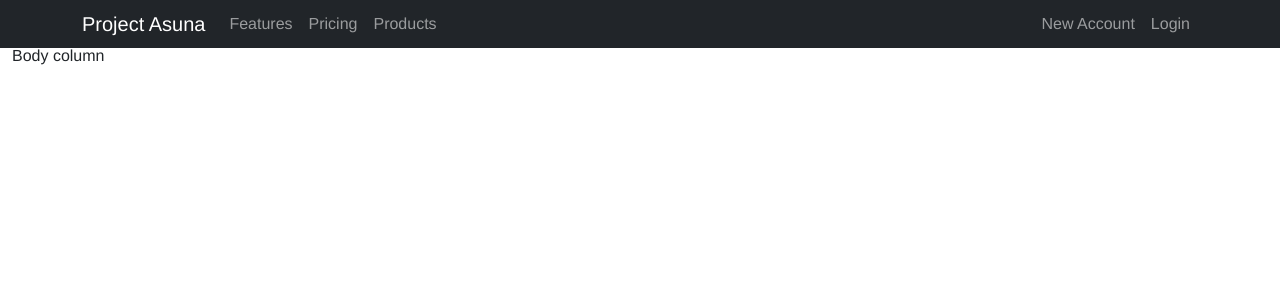
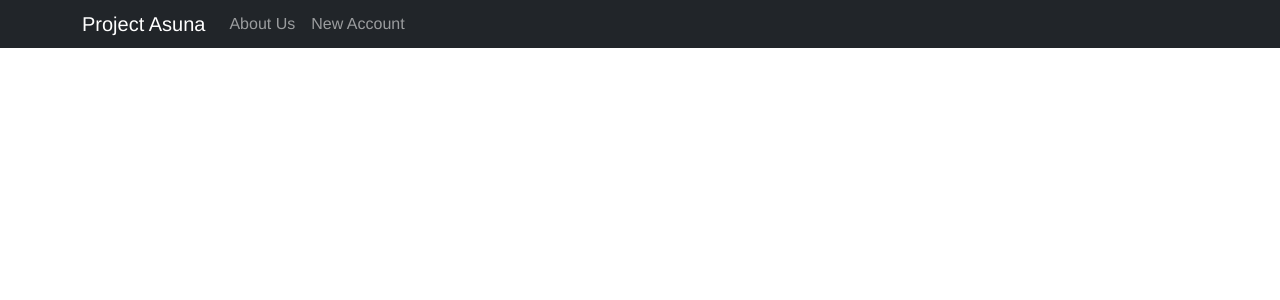
Before and after one commit to tkwok/project-asuna, a Next.js app: page / in a window 1280 px wide. Shown: the top 300 px of the page. Built offline with nearby package versions, Linux system fonts and the light colour scheme.

Commit message:
header work changes

```diff
--- /dev/null
+++ b/src/pages/Header.js
@@ -0,0 +1,31 @@
+import Link from 'next/link';
+import { withRouter } from 'next/router';
+import classNames from 'classnames';
+import { Container, Navbar, Nav, NavDropdown, Dropdown, Row, Col, FontAwesomeIcon } from 'react-bootstrap';
+
+export const NavLink = (props) => {
+  let className = classNames({
+    "nav-link": true,
+    "is-active": props.pathname
+  });
+  return <Link href={props.path}><a className={className}>{props.label}</a></Link>
+};
+
+const Header = ({ router: { pathname } }) => (
+  <header>
+    <Navbar collapseOnSelect expand="lg" bg="dark" variant="dark" sticky="top">
+      <Container>
+      <Navbar.Brand href="/">Project Asuna</Navbar.Brand>
+      <Navbar.Toggle aria-controls="responsive-navbar-nav" />
+      <Navbar.Collapse id="responsive-navbar-nav">
+        <Nav>
+          <NavLink path="/about" label="About Us" pathname/>
+          <NavLink path="/account" label="New Account" pathname/>
+        </Nav>
+      </Navbar.Collapse>
+      </Container>
+    </Navbar>
+  </header>
+);
+
+export default withRouter(Header);
--- a/src/pages/index.tsx
+++ b/src/pages/index.tsx
@@ -1,41 +1,10 @@
 // components/ExampleDialog.js
 import { useState } from 'react';
 import { Navbar, Nav, NavDropdown, Container, Row, Col } from 'react-bootstrap';
+import Header from './Header';
 
 export default function indexPage(props) {
   return (
-    <>
-      <Navbar collapseOnSelect expand="lg" bg="dark" variant="dark" sticky="top">
-        <Container>
-        <Navbar.Brand href="#home">Project Asuna</Navbar.Brand>
-        <Navbar.Toggle aria-controls="responsive-navbar-nav" />
-        <Navbar.Collapse id="responsive-navbar-nav">
-          <Nav className="me-auto">
-            <Nav.Link href="#features">Features</Nav.Link>
-            <Nav.Link href="#pricing">Pricing</Nav.Link>
-            <NavDropdown title="Products" id="collasible-nav-dropdown">
-              <NavDropdown.Item href="#action/3.1">Action</NavDropdown.Item>
-              <NavDropdown.Item href="#action/3.2">Another action</NavDropdown.Item>
-              <NavDropdown.Item href="#action/3.3">Something</NavDropdown.Item>
-              <NavDropdown.Divider />
-              <NavDropdown.Item href="#action/3.4">Separated link</NavDropdown.Item>
-            </NavDropdown>
-          </Nav>
-          <Nav>
-            <Nav.Link href="#deets">New Account</Nav.Link>
-            <Nav.Link eventKey={2} href="#login">
-              Login
-            </Nav.Link>
-          </Nav>
-        </Navbar.Collapse>
-        </Container>
-      </Navbar>
-
-      <Container fluid>
-        <Row>
-          <Col>Body column</Col>
-        </Row>
-      </Container>
-    </>
+    <Header />
   );
 };
```
